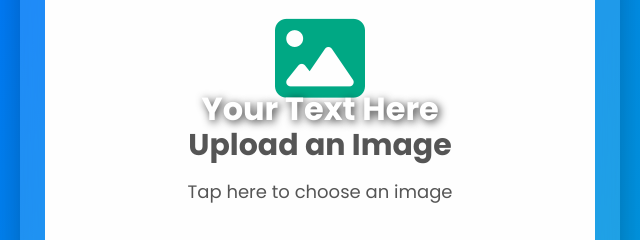
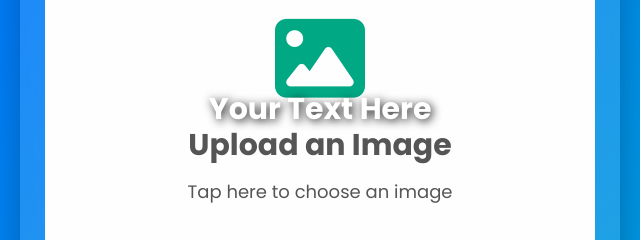
Before and after one commit to elumalais7/Fun-with-friends, a plain HTML site: page index.html in a window 1280 px wide. Shown: the part 314-554 px from the top of the page, 320-960 px from the left. Drawn offline with Linux system fonts and the light colour scheme.

Commit message:
Update style.css

```diff
--- a/style.css
+++ b/style.css
@@ -185,32 +185,31 @@ display:none;
 
 /* Caption */
 
+
 .caption{
 
 position:absolute;
 
-top:50%;
-
 left:50%;
 
-transform:translate(-50%,-50%);
+transform:translateX(-50%);
 
 width:90%;
 
 text-align:center;
 
-font-size:32px;
+font-size:30px;
 
 font-weight:700;
 
 color:white;
 
 text-shadow:
-2px 2px 8px rgba(0,0,0,.8);
+2px 2px 10px rgba(0,0,0,.9);
 
-padding:15px;
+padding:10px;
 
-word-wrap:break-word;
+word-break:break-word;
 
 }
 
```
